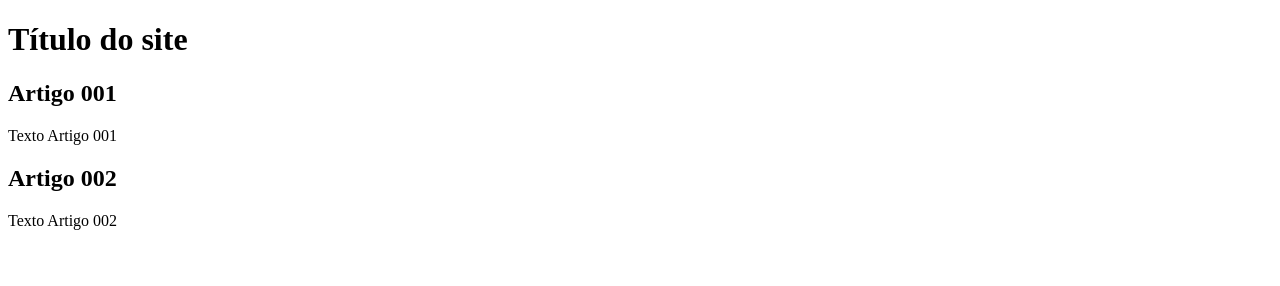
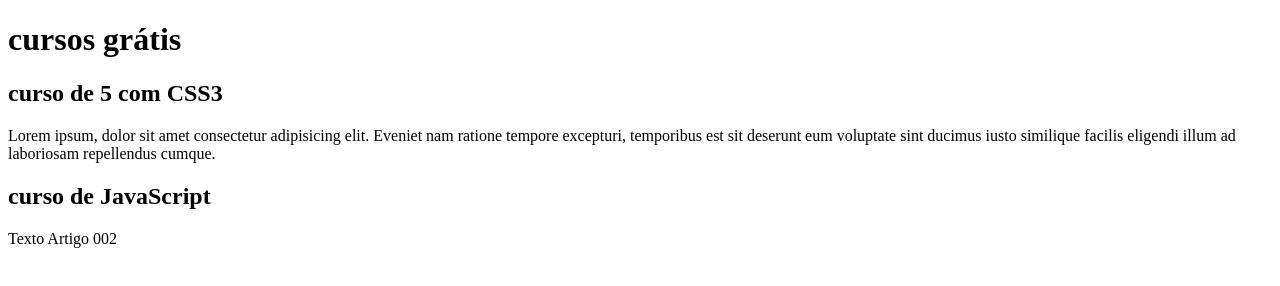
Before and after one commit to erivaschaves/Projeto-site, a plain HTML site: page index.html in a window 1280 px wide. Drawn offline with Linux system fonts and the light colour scheme.

Commit message:
comecei a escrever conteúdo

```diff
--- a/index.html
+++ b/index.html
@@ -8,14 +8,14 @@
 <body>
     <main>
         <header>
-<h1>Título do site</h1>
+<h1>cursos grátis</h1>
         </header>
         <article>
-            <h2>Artigo 001</h2>
-            <p>Texto Artigo 001</p>
+            <h2>curso de 5 com CSS3</h2>
+            <p>Lorem ipsum, dolor sit amet consectetur adipisicing elit. Eveniet nam ratione tempore excepturi, temporibus est sit deserunt eum voluptate sint ducimus iusto similique facilis eligendi illum ad laboriosam repellendus cumque.</p>
         </article>
         <article>
-            <h2>Artigo 002</h2>
+            <h2>curso de JavaScript</h2>
             <p>Texto Artigo 002</p>
         </article>
     </main>
```
